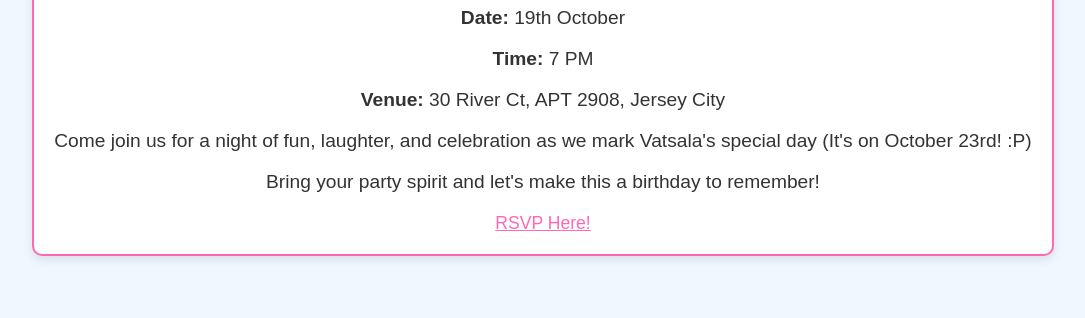
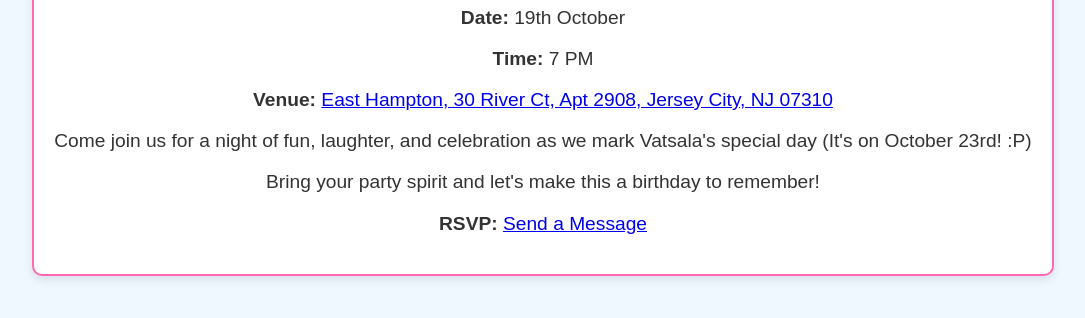
Before and after one commit to birth-days/vatsalatiwari, a plain HTML site: page index.html in a window 1280 px wide. Shown: the part 144-462 px from the top of the page, without its empty margins (97-1182 px from the left). Drawn offline with Linux system fonts and the light colour scheme.

Commit message:
Update index.html

```diff
--- a/index.html
+++ b/index.html
@@ -3,7 +3,7 @@
 <head>
     <meta charset="UTF-8">
     <meta name="viewport" content="width=device-width, initial-scale=1.0">
-    <title>Birthday Invitation</title>
+    <title>Vatsala's Birthday Invitation</title>
     <style>
         body {
             font-family: Arial, sans-serif;
@@ -54,20 +54,27 @@
 </head>
 <body>
 
+
 <div class="invitation">
     <h1>🎉 Vatsala Tiwari's 27th Birthday Bash! 🎂</h1>
     <p><strong>Date:</strong> 19th October</p>
     <p><strong>Time:</strong> 7 PM</p>
-    <p><strong>Venue:</strong> 30 River Ct, APT 2908, Jersey City</p>
+    <p>
+        <strong>Venue:</strong>
+        <a href="https://www.google.com/maps/search/?api=1&query=30+River+Ct,+#2908,+Jersey+City,+NJ+07310" target="_blank">East Hampton, 30 River Ct, Apt 2908, Jersey City, NJ 07310</a>
+    </p>
     <p>Come join us for a night of fun, laughter, and celebration as we mark Vatsala's special day (It's on October 23rd! :P)</p>
     <p>Bring your party spirit and let's make this a birthday to remember!</p>
 
     <div class="balloons">
-
         <img src="https://freepngimg.com/download/balloon/26-balloon-png-image.png" alt="Balloons" width="180">
     </div>
 
-    <div class="rsvp" onclick="alert('Thanks for RSVPing! Confirm by texting Ankit at 201-912-3174. Can\'t wait to see you!')">RSVP Here!</div>
+
+    <p>
+        <strong>RSVP:</strong>
+        <a href="sms:2019123174">Send a Message</a>
+    </p>
 </div>
 
 </body>
```
